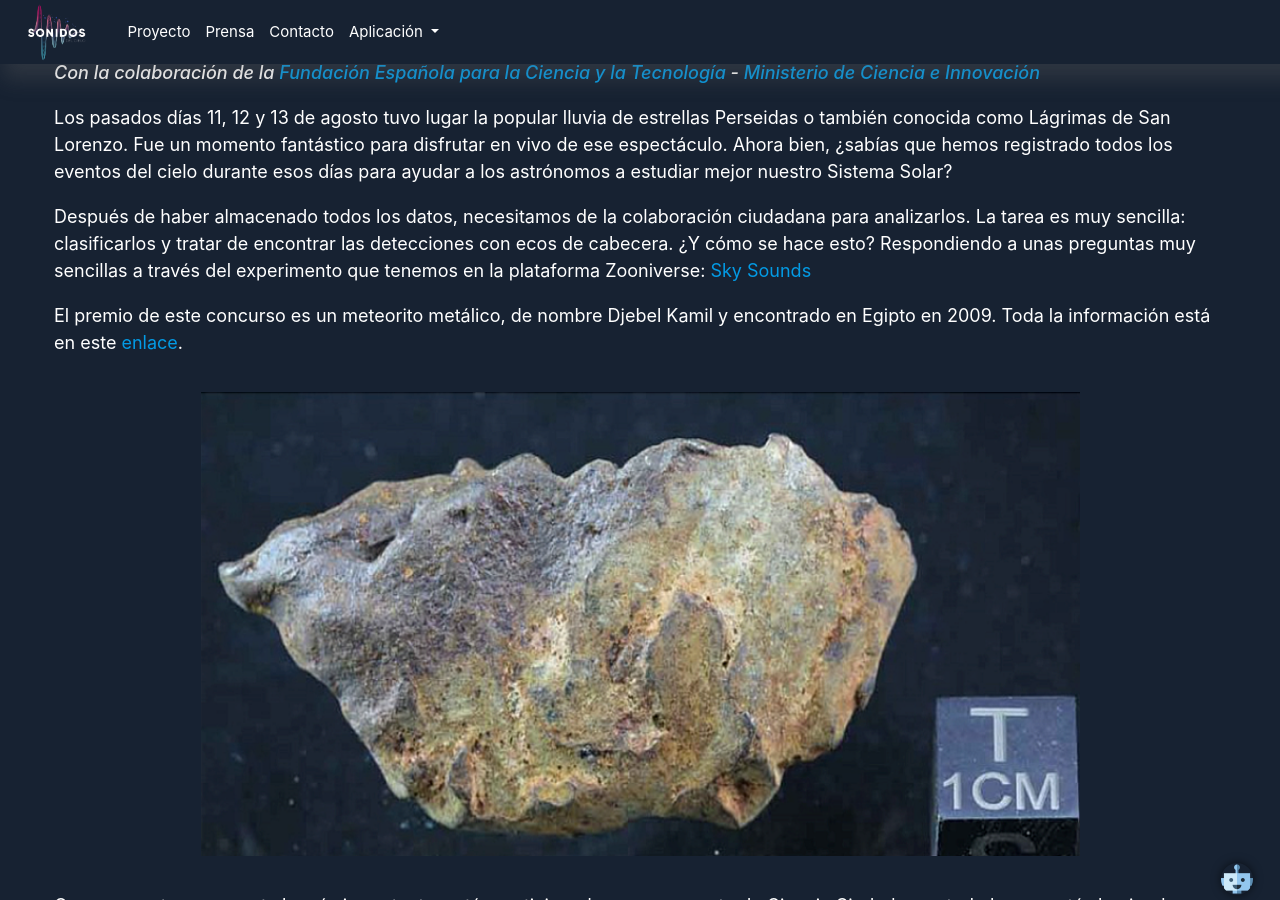
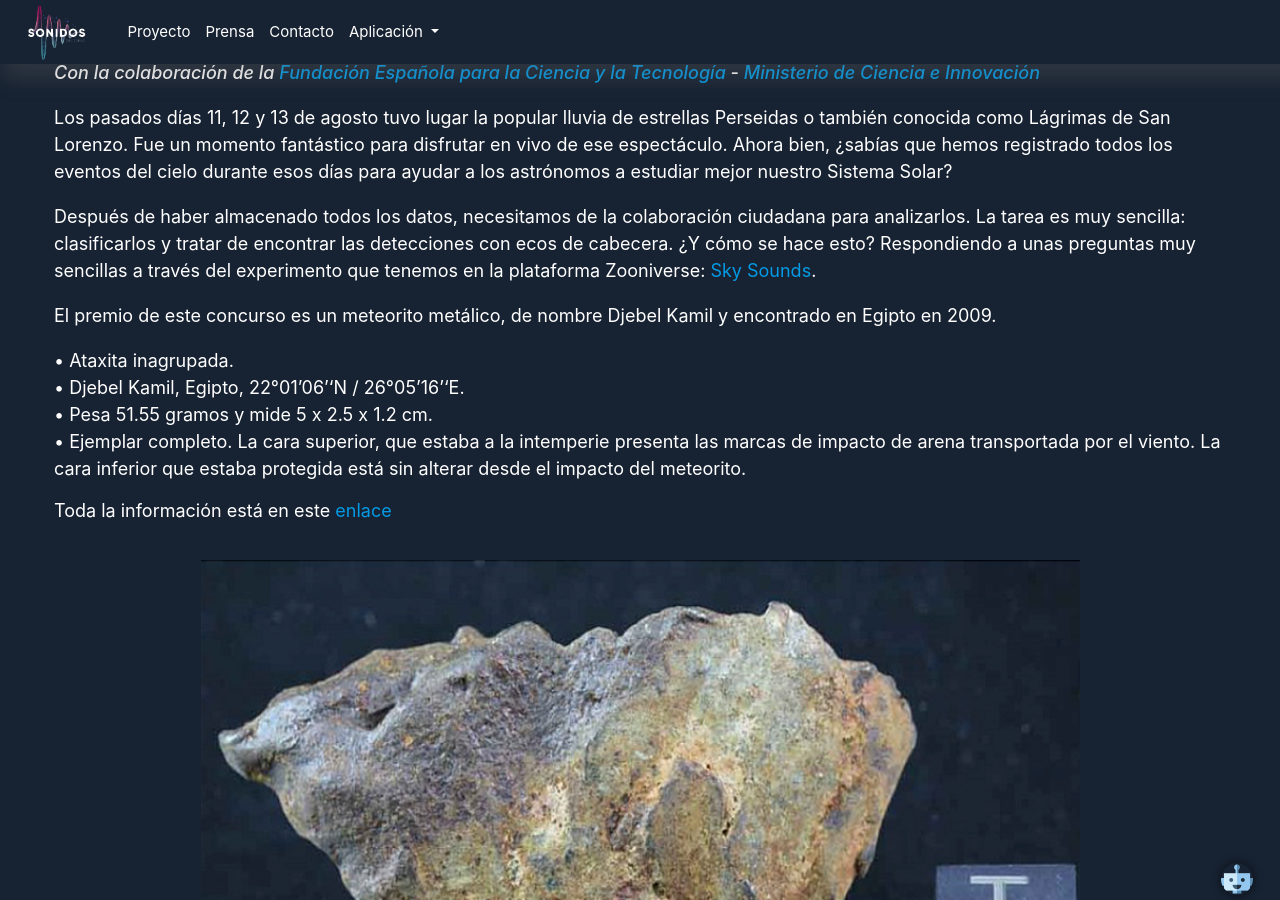
Before and after one commit to cslab-upm/sonidosdelcielo, a Jekyll site: the page built from _prensa/1-2021-08-25-concurso-perseidas.md, in a window 1280 px wide and 900 px high, scrolled down 462 px. Built offline with Jekyll 4.4.1, drawn with Linux system fonts in a browser that asks for light colours; nearby versions of some CDN libraries; some of the changed text lies outside the part shown.

Commit message:
Concurso Perseidas

```diff
--- a/_prensa/1-2021-08-25-concurso-perseidas.md
+++ b/_prensa/1-2021-08-25-concurso-perseidas.md
@@ -17,9 +17,16 @@
 
 Los pasados días 11, 12 y 13 de agosto tuvo lugar la popular lluvia de estrellas Perseidas o también conocida como Lágrimas de San Lorenzo. Fue un momento fantástico para disfrutar en vivo de ese espectáculo. Ahora bien, ¿sabías que hemos registrado todos los eventos del cielo durante esos días para ayudar a los astrónomos a estudiar mejor nuestro Sistema Solar?
 
-Después de haber almacenado todos los datos, necesitamos de la colaboración ciudadana para analizarlos. La tarea es muy sencilla: clasificarlos y tratar de encontrar las detecciones con ecos de cabecera. ¿Y cómo se hace esto? Respondiendo a unas preguntas muy sencillas a través del experimento que tenemos en la plataforma Zooniverse: [Sky Sounds](https://www.zooniverse.org/projects/cslab-upm/sky-sounds)
+Después de haber almacenado todos los datos, necesitamos de la colaboración ciudadana para analizarlos. La tarea es muy sencilla: clasificarlos y tratar de encontrar las detecciones con ecos de cabecera. ¿Y cómo se hace esto? Respondiendo a unas preguntas muy sencillas a través del experimento que tenemos en la plataforma Zooniverse: [Sky Sounds](https://www.zooniverse.org/projects/cslab-upm/sky-sounds).
 
-El premio de este concurso es un meteorito metálico, de nombre Djebel Kamil y encontrado en Egipto en 2009. Toda la información está en este [enlace](https://www.lpi.usra.edu/meteor/metbull.php?code=52031).
+El premio de este concurso es un meteorito metálico, de nombre Djebel Kamil y encontrado en Egipto en 2009.
+
+-	•	Ataxita inagrupada.
+-	•	Djebel Kamil, Egipto, 22°01'06''N / 26°05'16''E.
+-	•	Pesa 51.55  gramos y mide 5 x 2.5 x 1.2 cm.
+-	•	Ejemplar completo. La cara superior, que estaba a la intemperie presenta las marcas de impacto de arena transportada por el viento. La cara inferior que estaba protegida está sin alterar desde el impacto del meteorito.
+
+Toda la información está en este [enlace](https://www.lpi.usra.edu/meteor/metbull.php?code=52031)
 
 <img src="../docs/images/prensa/concurso_meteorito.png" style="height:500px">
 
@@ -29,13 +36,15 @@
 
 #### Bases del concurso
 
+
+
 El concurso comienza el domingo día **29 de agosto** a las 12:00h y finaliza el jueves día **2 de septiembre** a las 12:00h (horas UTC).
-Los participantes deben crear una cuenta en Zooniverse (https://www.zooniverse.org/)[https://www.zooniverse.org/]. Cada contribución que hacen los participantes queda almacenada en nuestro experimento con el alias utilizado en el registro. Estos datos serán los que utilizaremos para contactar con la persona ganadora del concurso.
+Los participantes deben crear una cuenta en Zooniverse [https://www.zooniverse.org/](https://www.zooniverse.org/). Cada contribución que hacen los participantes queda almacenada en nuestro experimento con el alias utilizado en el registro. Estos datos serán los que utilizaremos para contactar con la persona ganadora del concurso.
 
 El premio se otorgará al participante con mayor número de puntos. La fórmula es sencilla: se otorga **1 punto por clasificación** y **20 puntos por eco de cabecera** encontrado.
 
 
-El día 3 de septiembre se publicará la persona ganadora del concurso y se contactará con dicha persona para hacer la entrega del premio. La manera de contactar con esta persona es a través de la cuenta de Zooniverse que haya utilizado. La persona ganadora también puede ponerse en contacto con los organizadores a través del formulario Contacto de la web del proyecto (http://sonidosdelcielo.org/contacto/)[http://sonidosdelcielo.org/contacto/]. Si dicha persona no respondiera en el plazo de 24 horas, se entregaría el premio a la siguiente persona en el ranking.
+El día 3 de septiembre se publicará la persona ganadora del concurso y se contactará con dicha persona para hacer la entrega del premio. La manera de contactar con esta persona es a través de la cuenta de Zooniverse que haya utilizado. La persona ganadora también puede ponerse en contacto con los organizadores a través del formulario Contacto de la web del proyecto [http://sonidosdelcielo.org/contacto/](http://sonidosdelcielo.org/contacto/). Si dicha persona no respondiera en el plazo de 24 horas, se entregaría el premio a la siguiente persona en el ranking.
 
 La entrega del premio se hará por correo postal únicamente en el ámbito nacional de España. Si la persona ganadora no es del ámbito nacional pero quiere recibir el premio en su país, puede hacerlo si se costea los gastos de envío.
 
```
Also changed, not shown: docs/images/logos/LOGOTIPO_ministerio-fecyt-con-banderas-01.svg.
